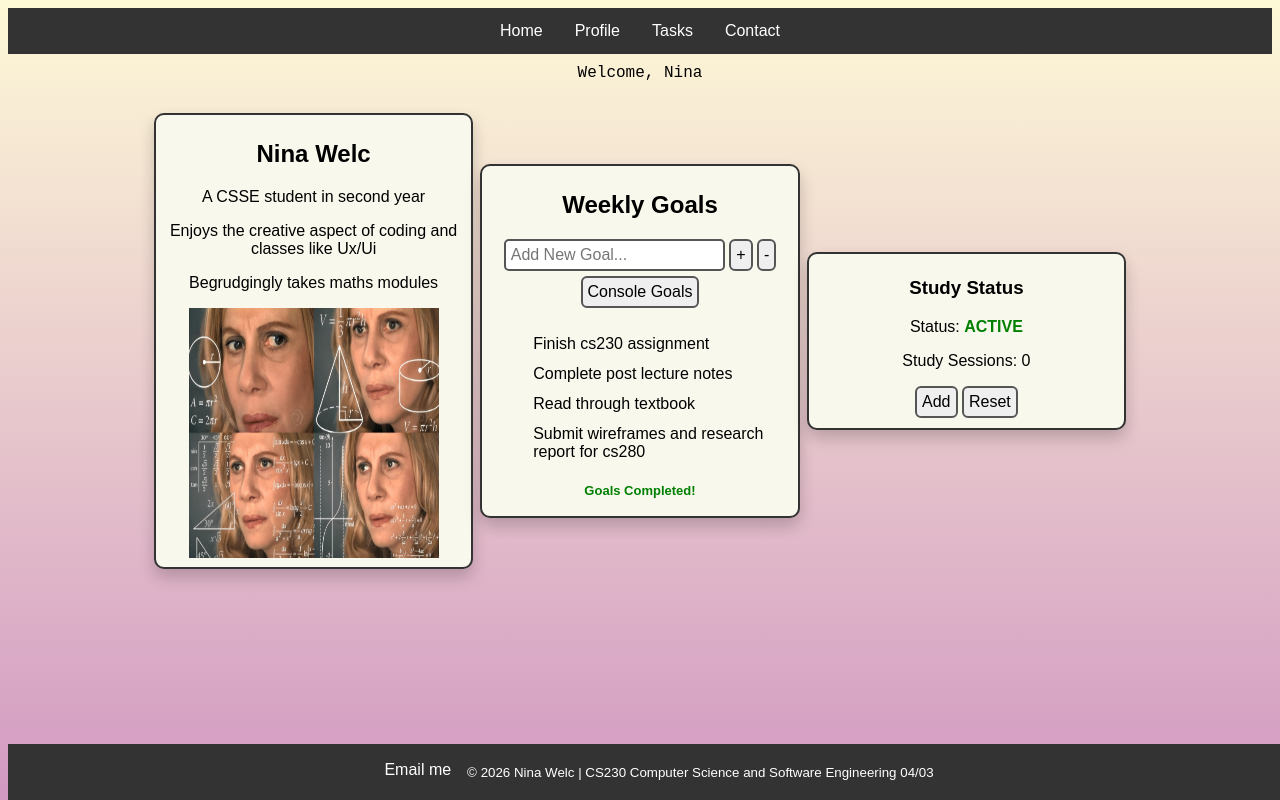
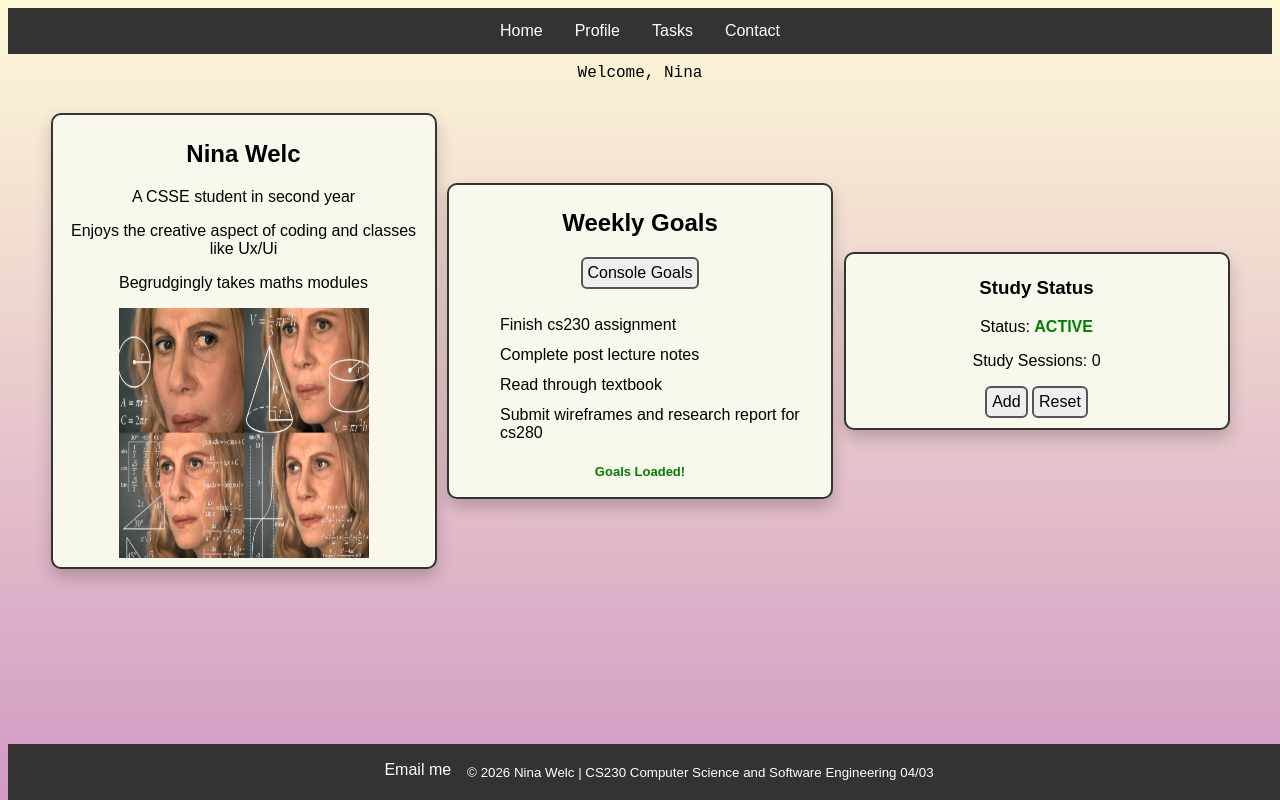
Before and after one commit to ninq0404/cs230, a plain HTML site: page assaignment-2/index.html in a window 1280 px wide. Both pictures are taken after a click on the button "Console Goals". Drawn offline with Linux system fonts and the light colour scheme.

Commit message:
updates - fix for li, goas loaded

```diff
--- a/assaignment-2/index.html
+++ b/assaignment-2/index.html
@@ -38,14 +38,10 @@
                     <!--weekly goals-->
                     <div class="card">
                         <h2>Weekly Goals</h2>
-                        <input id="addNew" placeholder="Add New Goal..."/>
-                        <button id="addTask">+</button>
-                        <button id="clearList">-</button>
-
                         <button id="printConsole">Console Goals</button>
 
                         <ul id="goals"></ul>
-                        <p class="empty-list" id="emptyList">Goals Completed!</p>
+                        <p class="empty-list" id="emptyList">Goals Loaded!</p>
                     </div>
 
                     <!--status-->
--- a/assaignment-2/script.js
+++ b/assaignment-2/script.js
@@ -18,9 +18,9 @@ resetSession.addEventListener("click", () => {
 
 //task 3: goals list.
 const goals = document.getElementById("goals");
-const addNew = document.getElementById("addNew");
-const addTask = document.getElementById("addTask");
-const clearList = document.getElementById("clearList");
+// const addNew = document.getElementById("addNew");
+// const addTask = document.getElementById("addTask");
+// const clearList = document.getElementById("clearList");
 const emptyList = document.getElementById("emptyList");
 
 const printConsole = document.getElementById("printConsole");
@@ -40,53 +40,17 @@ printConsole.addEventListener("click", (e) => {
 
 function printToConsole(){
     let template = tasksDef.map(tasksDef => `<li>${tasksDef}</li>`).join('');
-    document.querySelector('#goals').innerHTML = template;}
+    document.querySelector('#goals').innerHTML = template;
+document.getElementById("emptyList").style.visibility = "visible";
+
+
+}
 
 
 
 
+// emptyList.style.display = items.length === 0 ? "block" : "none";
 
-
-
-/*function render() {
-    goals.innerHTML = "";
-    items.forEach((text) => {
-      const li = document.createElement("li");
-      li.textContent = text;
-      li.dataset.item = text;
-      goals.appendChild(li); });*/
-
-
-//emptyList.style.display = items.length === 0 ? "block" : "none"; }
-
-/*
-function addItem() {
-    const value = addNew.value.trim();
-    if (value === "") return;
-    items.push(value);
-    addNew.value = "";
-    render();
-    addNew.focus(); }
-
-addNew.addEventListener("click", addItem);
-addNew.addEventListener("keydown", (e) => {
-    if (e.key === "Enter") addItem(); });
-
-
-clearList.addEventListener("click", () => {
-    items = [];
-    render();
-    addNew.focus(); });
-
-
-goals.addEventListener("click", (e) => {
-    if (e.target.tagName !== "LI") return;
-    const text = e.target.textContent;
-    items = items.filter((item) => item !== text);
-    render(); });
-
-render();
-*/
 
 
 //task 4: hours studied.
--- a/assaignment-2/style.css
+++ b/assaignment-2/style.css
@@ -60,11 +60,14 @@ li{ padding: 6px;
     text-align: center;
     font-weight:bold;
     font-size: small;
-    color: green; }
+    color: green;}
+
+
+#emptyList { visibility: hidden; }
 
 .status::after{
     content: "ACTIVE";
-    font-weight:bold;
+    font-weight: bold;
     color: green; }
 
 button{
@@ -92,7 +95,8 @@ button:hover{ background-color: #555555; color: white; }
 .card-container .cards{ flex-wrap: wrap; }
 
 .card{
-    padding 5px;
+    width:400px;
+    padding: 5px;
     flex: 0 0 31%;
     border: 2px solid #333333;
     border-radius: 10px;
@@ -101,7 +105,8 @@ button:hover{ background-color: #555555; color: white; }
     text-align: center;
     background: #f8f8ed;
     margin: 10px 0 10px 0;
-    padding: 5px;}
+    padding: 5px;
+}
 
 .card:hover{ box-shadow: 0 12px 20px 0 rgba(0,0,0,0.3); }
 
```
